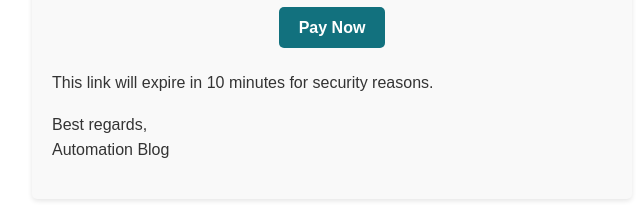
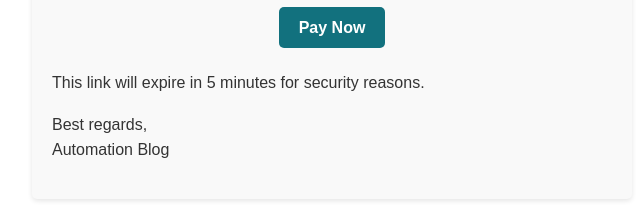
Before and after one commit to AutomationBlog/invoice_backend, a website: page nodemailer/PAYMENT_LINK_EMAIL_TEMPLATE.html in a window 1280 px wide. Shown: the part 297-513 px from the top of the page, 308-948 px from the left. Drawn offline with Linux system fonts and the light colour scheme.

Commit message:
template updated

```diff
--- a/nodemailer/PAYMENT_LINK_EMAIL_TEMPLATE.html
+++ b/nodemailer/PAYMENT_LINK_EMAIL_TEMPLATE.html
@@ -56,7 +56,7 @@
           >Pay Now</a
         >
       </div>
-      <p>This link will expire in 10 minutes for security reasons.</p>
+      <p>This link will expire in 5 minutes for security reasons.</p>
       <p>Best regards,<br />Automation Blog</p>
     </div>
     <div
```
